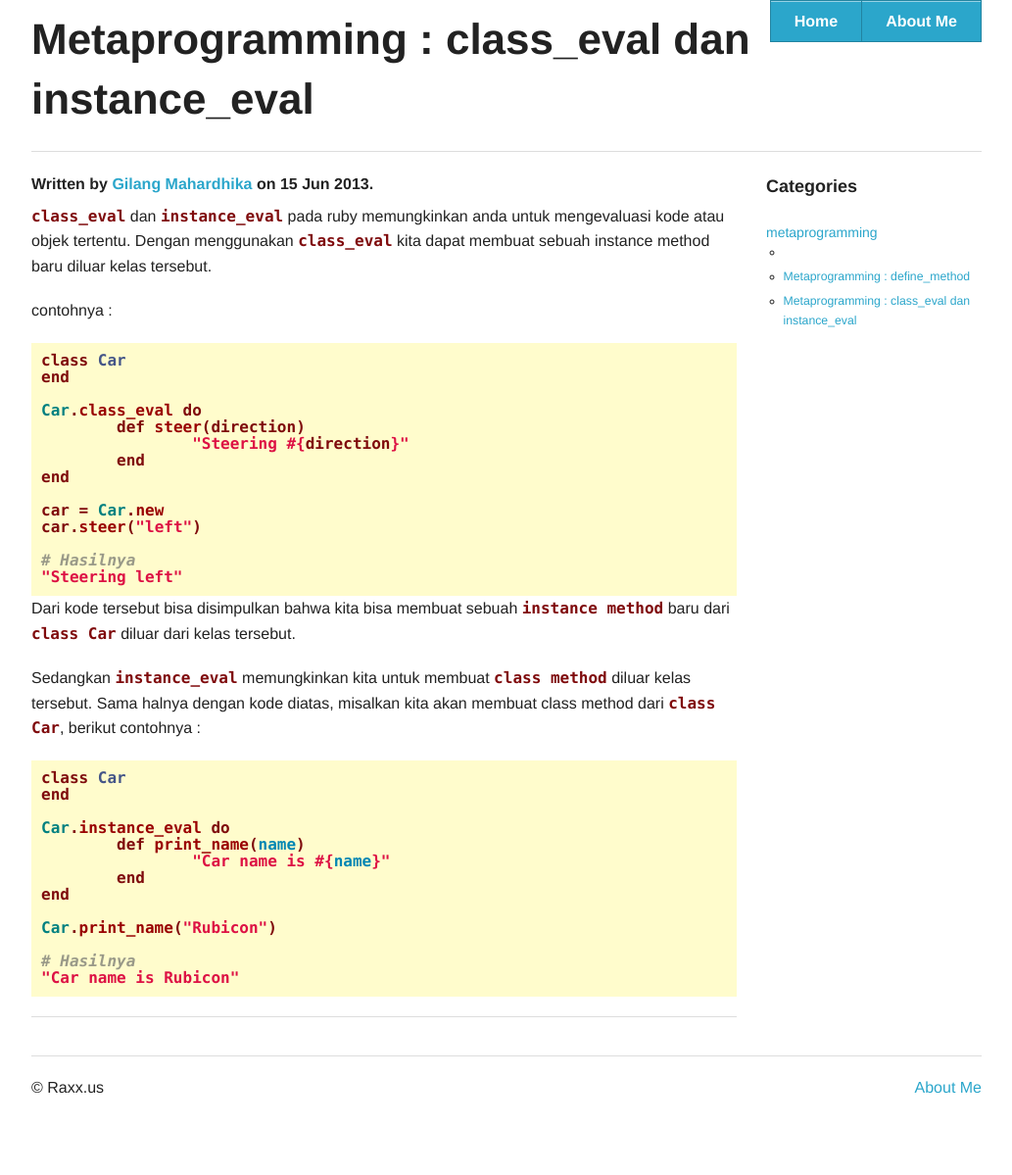
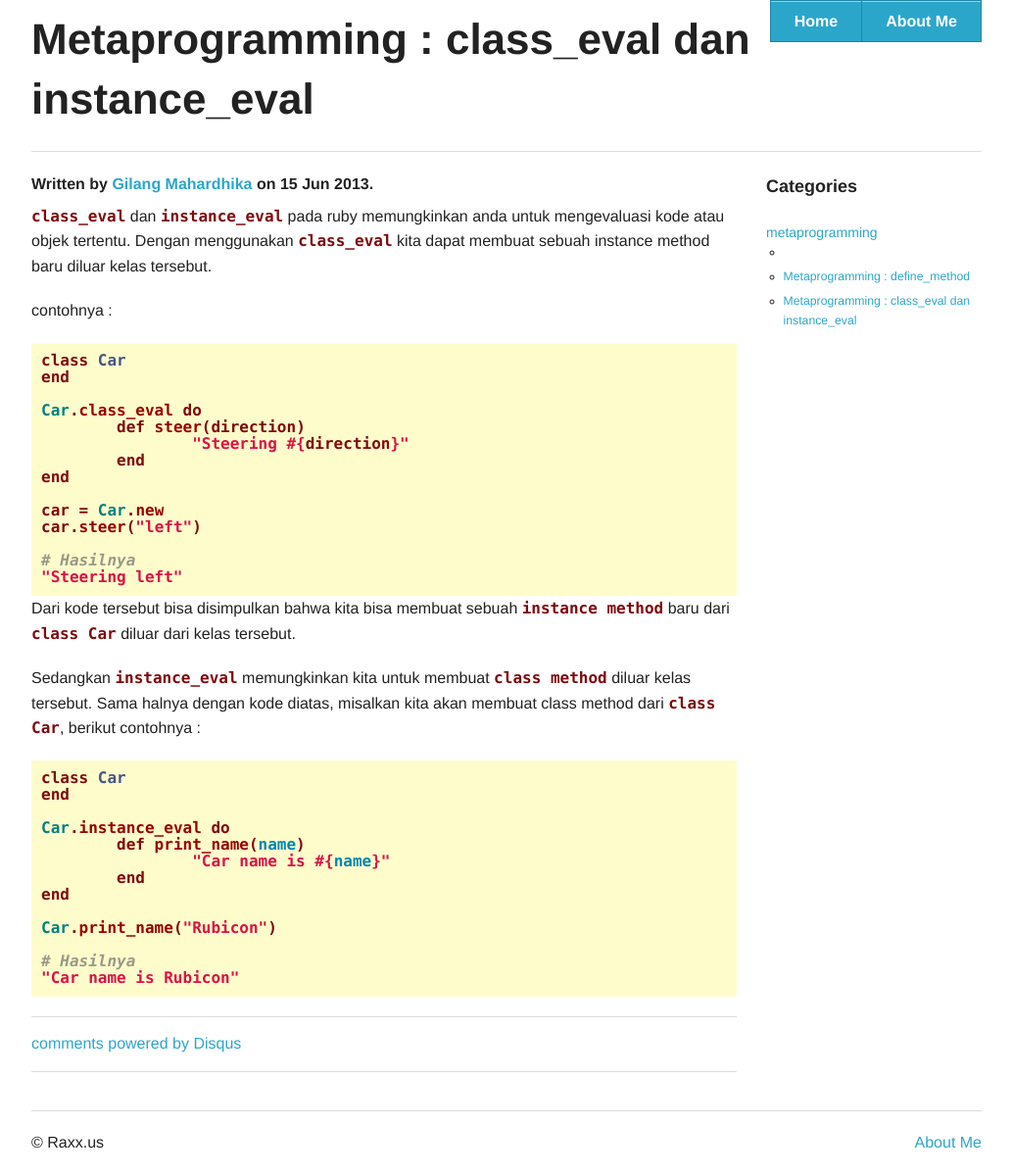
Before and after one commit to gilangmahardhika/gilangmahardhika.github.io, a Jekyll site: the page built from _posts/2013-06-15-metaprogramming-class-eval-dan-instance_eval.markdown, in a window 1280 px wide. Shown: the whole page at 98% size, without its empty margins (123-1156 px from the left). Built offline with Jekyll 4.4.1, drawn with Linux system fonts in a browser that asks for light colours; comment, search, counter and statistics services are not loaded; before the commit the page ends 1143 px from its top, so only the background shows below that; some of the changed lines change nothing that is shown.

Commit message:
add disqus

```diff
--- a/_layouts/post.html
+++ b/_layouts/post.html
@@ -3,7 +3,21 @@
 ---
 
 <article>
-
-  <h6>Written by <a href="#">Gilang Mahardhika</a> on {{ page.date | date_to_string }}.</h6>
+	<h6>Written by <a href="#">Gilang Mahardhika</a> on {{ page.date | date_to_string }}.</h6>
 	{{ content }}
 </article>
+<hr>
+<div id="disqus_thread"></div>
+<script type="text/javascript">
+    /* * * CONFIGURATION VARIABLES: EDIT BEFORE PASTING INTO YOUR WEBPAGE * * */
+    var disqus_shortname = 'raxx'; // required: replace example with your forum shortname
+    var disqus_url = 'http://www.raxx.us{{ page.url }}';
+    /* * * DON'T EDIT BELOW THIS LINE * * */
+    (function() {
+        var dsq = document.createElement('script'); dsq.type = 'text/javascript'; dsq.async = true;
+        dsq.src = '//' + disqus_shortname + '.disqus.com/embed.js';
+        (document.getElementsByTagName('head')[0] || document.getElementsByTagName('body')[0]).appendChild(dsq);
+    })();
+</script>
+<noscript>Please enable JavaScript to view the <a href="http://disqus.com/?ref_noscript">comments powered by Disqus.</a></noscript>
+<a href="http://disqus.com" class="dsq-brlink">comments powered by <span class="logo-disqus">Disqus</span></a>
```
Also changed, not shown: 2 other files.
